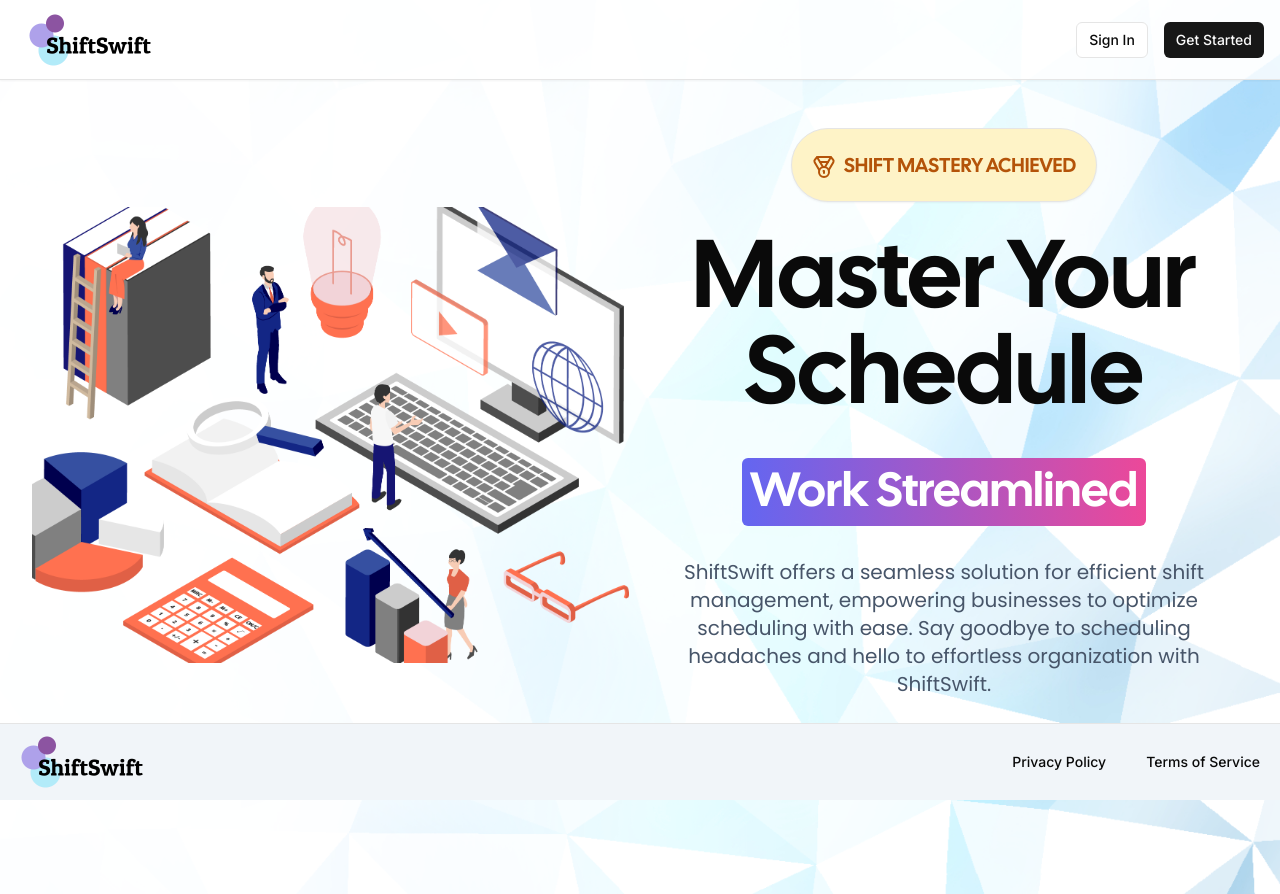
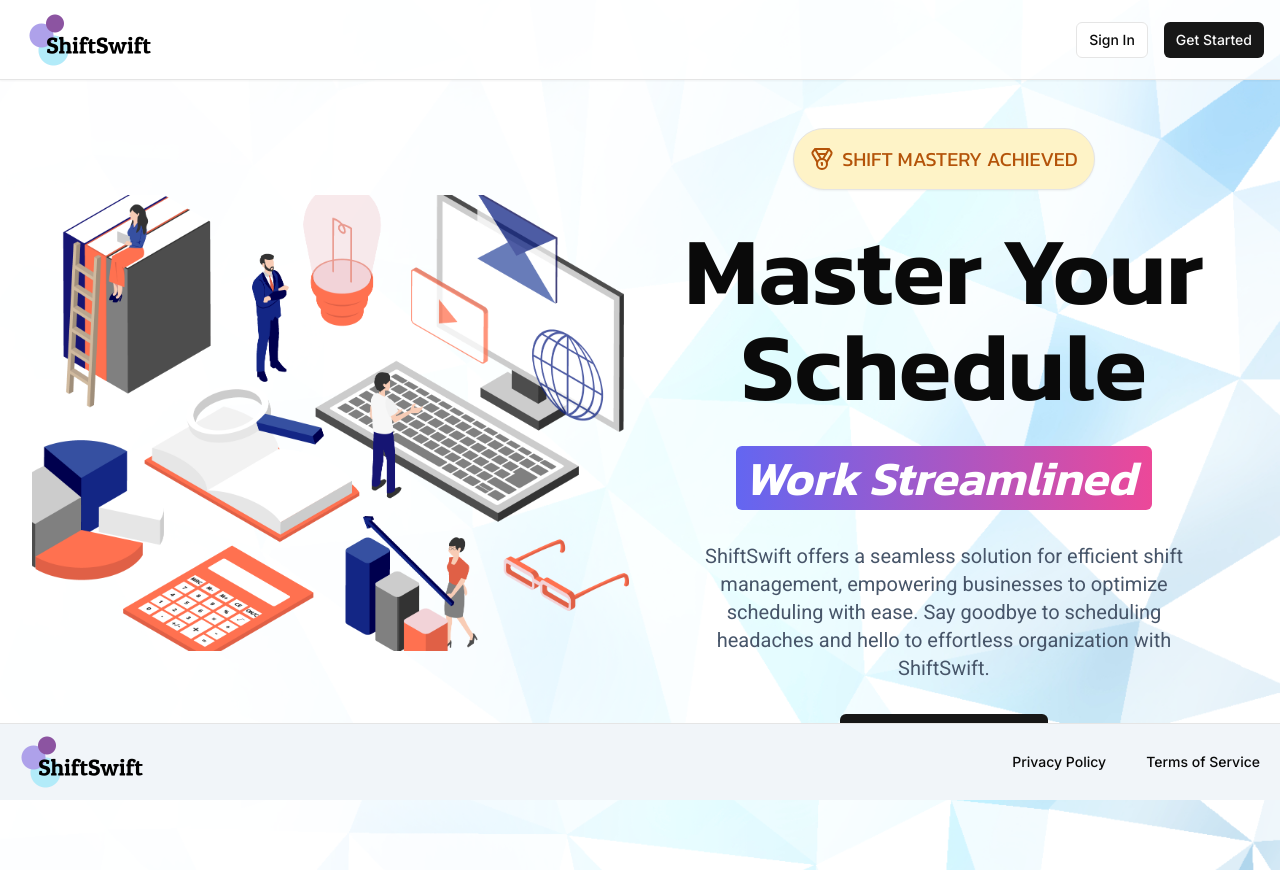
Before and after one commit to Kento-Kuki/ShiftSwift, a Next.js app: page / in a window 1280 px wide. After the commit the page ends 870 px from the top, so only its background shows below. Built offline with nearby package versions, Linux system fonts and the light colour scheme.

Commit message:
♻️ change fonts

```diff
--- a/app/(marketing)/layout.tsx
+++ b/app/(marketing)/layout.tsx
@@ -4,9 +4,11 @@
 
 const MarketingLayout = ({ children }: { children: React.ReactNode }) => {
   return (
-    <div className='h-full'>
+    <div className='h-screen flex flex-col'>
       <Navbar />
-      <main className='pt-32 pb-28 container'>{children}</main>
+      <main className='pt-32 pb-28 flex-1 flex items-center justify-center'>
+        <div className='container'>{children}</div>
+      </main>
       <Footer />
     </div>
   );
--- a/app/(marketing)/page.tsx
+++ b/app/(marketing)/page.tsx
@@ -2,18 +2,18 @@
 import { Medal } from 'lucide-react';
 import Image from 'next/image';
 import Link from 'next/link';
-import localFont from 'next/font/local';
 import { cn } from '@/lib/utils';
-import { Poppins } from 'next/font/google';
+import { Kanit, Roboto } from 'next/font/google';
 
-const headingFont = localFont({
-  src: '../../public/fonts/CalSans-SemiBold.woff2',
+const headingFont = Kanit({
+  subsets: ['latin'],
+  weight: ['100', '200', '300', '400', '500', '600', '700', '800', '900'],
   display: 'swap',
 });
 
-const textFont = Poppins({
+const textFont = Roboto({
   subsets: ['latin'],
-  weight: ['100', '200', '300', '400', '500', '600', '700', '800', '900'],
+  weight: ['100', '300', '400', '500', '700', '900'],
   display: 'swap',
 });
 
@@ -35,19 +35,19 @@
         )}
       >
         <div className='text-center flex flex-col justify-center items-center gap-y-8 '>
-          <div className='flex items-center border shadow-sm bg-amber-100 text-amber-700 rounded-full uppercase p-3 pt-4 md:p-5 md:pt-6 md:text-xl'>
+          <div className='flex items-center border shadow-sm bg-amber-100 text-amber-700 rounded-full uppercase p-3 md:p-4  md:text-xl'>
             <Medal className='w-6 h-6 mr-2' />
             Shift Mastery Achieved
           </div>
-          <h1 className='text-6xl font-bold md:text-8xl'>
+          <h1 className='text-6xl font-semibold md:text-8xl'>
             Master Your Schedule
           </h1>
-          <div className='text-2xl md:text-5xl bg-gradient-to-r from-indigo-500 to-pink-500 text-white rounded-md p-2 w-fit pt-3 align-middle'>
+          <div className='text-2xl md:text-5xl bg-gradient-to-r from-indigo-500 to-pink-500 text-white rounded-md p-2 w-fit align-middle italic pr-4 font-semibold'>
             Work Streamlined
           </div>
           <p
             className={cn(
-              'text-sm md:text-xl text-slate-600',
+              'text-sm md:text-xl text-slate-600 md:px-10',
               textFont.className
             )}
           >
@@ -57,7 +57,11 @@
             organization with ShiftSwift.
           </p>
         </div>
-        <Button className='mt-6' size={'lg'} asChild>
+        <Button
+          className='mt-4 px-12 tracking-widest text-lg'
+          size={'lg'}
+          asChild
+        >
           <Link href='/sign-up'>Get Started</Link>
         </Button>
       </div>
```
